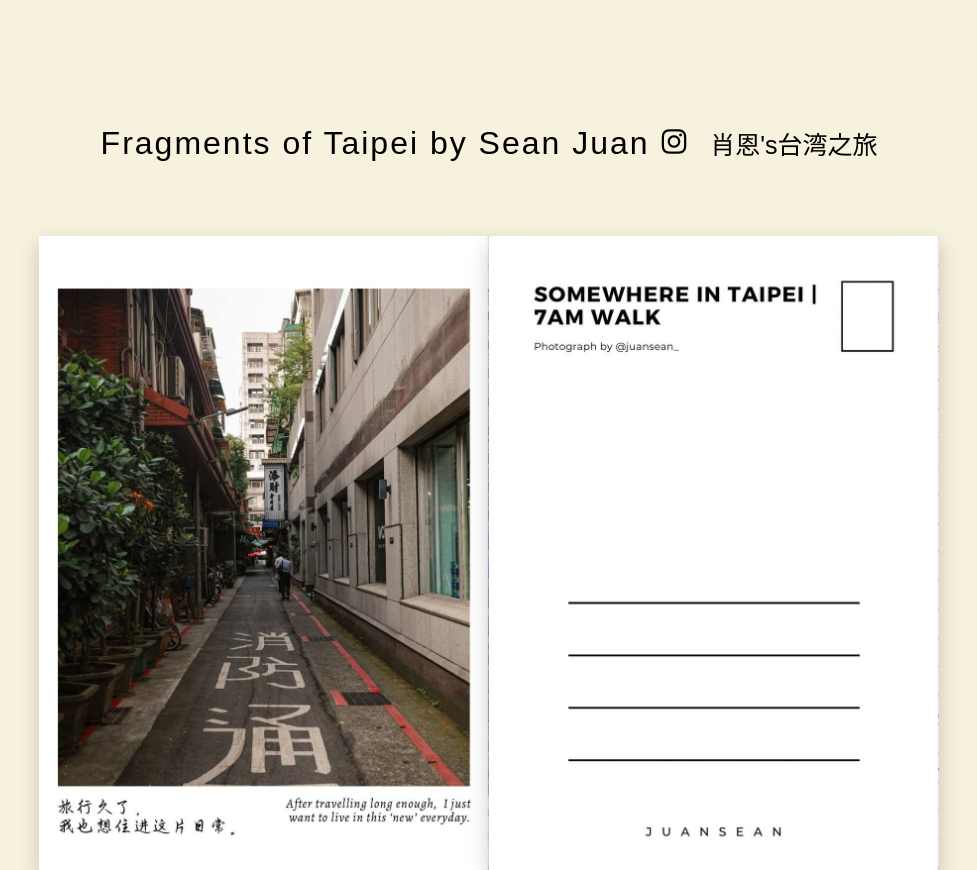
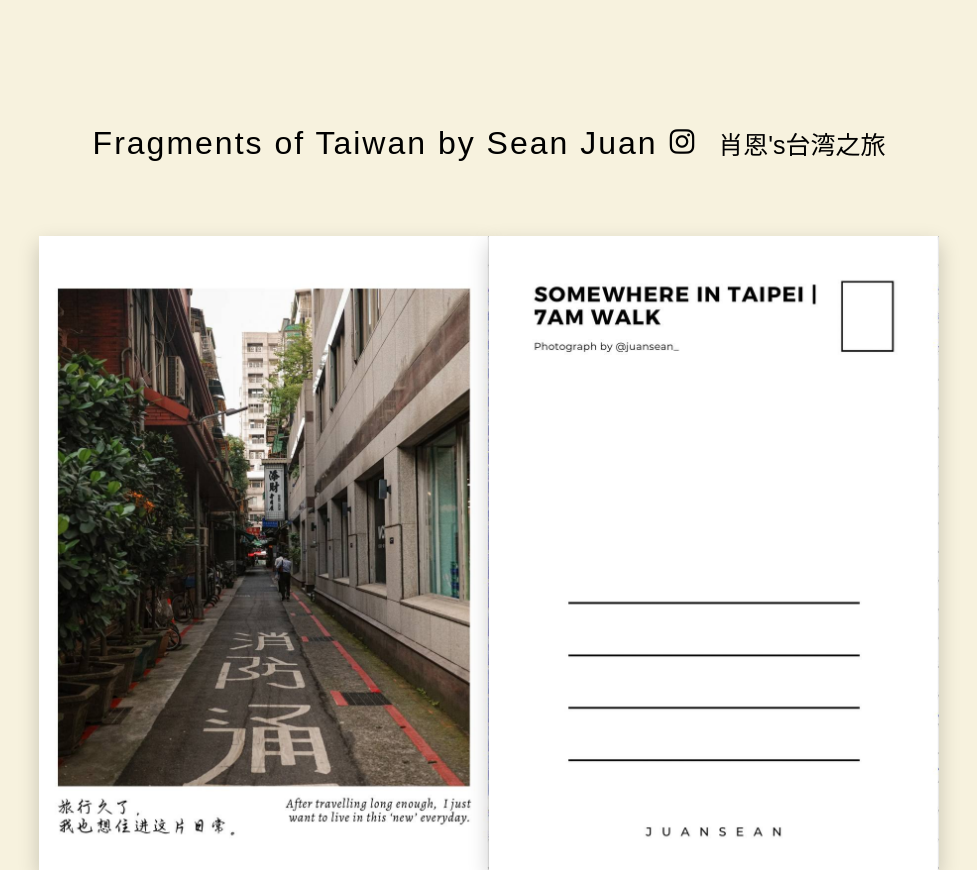
Before and after one commit to nicholastkt/BigSean, a plain HTML site: page index.html in a window 1280 px wide. Shown: the top 870 px of the page, without its empty margins (151-1128 px from the left). Drawn offline with Linux system fonts and the light colour scheme.

Commit message:
Changed Title

```diff
--- a/index.html
+++ b/index.html
@@ -14,7 +14,7 @@
 
   <div class="container">
     <div class="header-with-icon">
-        <h1>Fragments of Taipei by Sean Juan</h1>
+        <h1>Fragments of Taiwan by Sean Juan</h1>
         <a href="https://www.instagram.com/juansean_?igsh=MWs0Y25heGJ4NHRhYQ==" target="_blank" aria-label="Instagram">
             <i class="fab fa-instagram"></i>
         </a>
```
